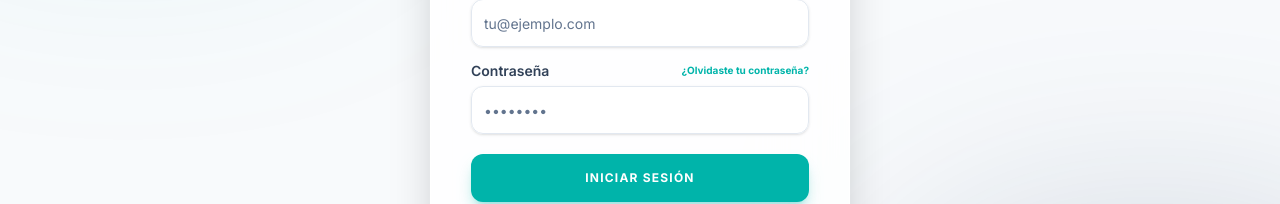
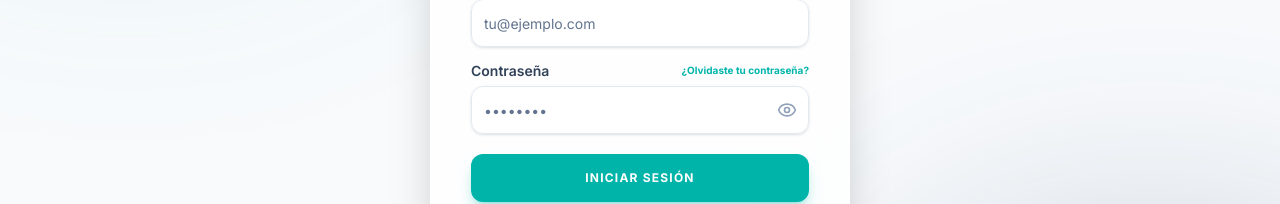
Before and after one commit to sergioaguilargranados-ai/SJM, a Next.js app: page /login in a window 1280 px wide. Both pictures are taken after a click on the button "CORREO". Shown: the part 324-528 px from the top of the page. Built offline with nearby package versions, Linux system fonts and the light colour scheme; a web font is replaced by a local one.

Commit message:
feat: add password visibility toggle (eye icon) to login page

```diff
--- a/src/app/login/page.tsx
+++ b/src/app/login/page.tsx
@@ -7,7 +7,7 @@ import { useTenant } from "@/components/TenantProvider";
 import { Button } from "@/components/ui/button";
 import { Input } from "@/components/ui/input";
 import { Label } from "@/components/ui/label";
-import { Mail, Phone, ArrowLeft, Loader2, UserPlus, ShieldCheck } from "lucide-react";
+import { Mail, Phone, ArrowLeft, Loader2, UserPlus, ShieldCheck, Eye, EyeOff } from "lucide-react";
 import Link from "next/link";
 
 export default function LoginPage() {
@@ -15,6 +15,7 @@ export default function LoginPage() {
   const [viewMode, setViewMode] = useState<"social" | "email" | "phone">("social");
   const [isLoading, setIsLoading] = useState(false);
   const [formData, setFormData] = useState({ email: "", password: "", phone: "" });
+  const [showPassword, setShowPassword] = useState(false);
 
   const handleSocialLogin = (provider: string) => {
     setIsLoading(true);
@@ -142,15 +143,24 @@ export default function LoginPage() {
                         <Label htmlFor="password">Contraseña</Label>
                         <Link href="/recuperar" className="text-[10px] text-[#00B4AA] font-bold hover:underline">¿Olvidaste tu contraseña?</Link>
                       </div>
+                      <div className="relative">
                         <Input
                           id="password"
-                        type="password"
+                          type={showPassword ? "text" : "password"}
                           placeholder="••••••••"
-                        className="rounded-xl h-12 bg-white/50 dark:bg-[#0f1015]/50 border-slate-200 dark:border-[#2a2b3d] focus:ring-[#00B4AA] focus:border-[#00B4AA]"
+                          className="rounded-xl h-12 bg-white/50 dark:bg-[#0f1015]/50 border-slate-200 dark:border-[#2a2b3d] focus:ring-[#00B4AA] focus:border-[#00B4AA] pr-10"
                           value={formData.password}
                           onChange={(e) => setFormData({...formData, password: e.target.value})}
                           required
                         />
+                        <button
+                          type="button"
+                          onClick={() => setShowPassword(!showPassword)}
+                          className="absolute right-3 top-1/2 -translate-y-1/2 text-slate-400 hover:text-[#00B4AA] transition-colors"
+                        >
+                          {showPassword ? <EyeOff className="w-5 h-5" /> : <Eye className="w-5 h-5" />}
+                        </button>
+                      </div>
                     </div>
                   </div>
                 ) : (
@@ -172,15 +182,24 @@ export default function LoginPage() {
                         <Label htmlFor="password-phone">Contraseña</Label>
                         <Link href="/recuperar" className="text-[10px] text-[#00B4AA] font-bold hover:underline">¿Olvidaste tu contraseña?</Link>
                       </div>
+                      <div className="relative">
                         <Input
                           id="password-phone"
-                        type="password"
+                          type={showPassword ? "text" : "password"}
                           placeholder="••••••••"
-                        className="rounded-xl h-12 bg-white/50 dark:bg-[#0f1015]/50 border-slate-200 dark:border-[#2a2b3d] focus:ring-[#00B4AA] focus:border-[#00B4AA]"
+                          className="rounded-xl h-12 bg-white/50 dark:bg-[#0f1015]/50 border-slate-200 dark:border-[#2a2b3d] focus:ring-[#00B4AA] focus:border-[#00B4AA] pr-10"
                           value={formData.password}
                           onChange={(e) => setFormData({...formData, password: e.target.value})}
                           required
                         />
+                        <button
+                          type="button"
+                          onClick={() => setShowPassword(!showPassword)}
+                          className="absolute right-3 top-1/2 -translate-y-1/2 text-slate-400 hover:text-[#00B4AA] transition-colors"
+                        >
+                          {showPassword ? <EyeOff className="w-5 h-5" /> : <Eye className="w-5 h-5" />}
+                        </button>
+                      </div>
                     </div>
                   </div>
                 )}
```
Lines whose indentation alone changed are shown as unchanged.
